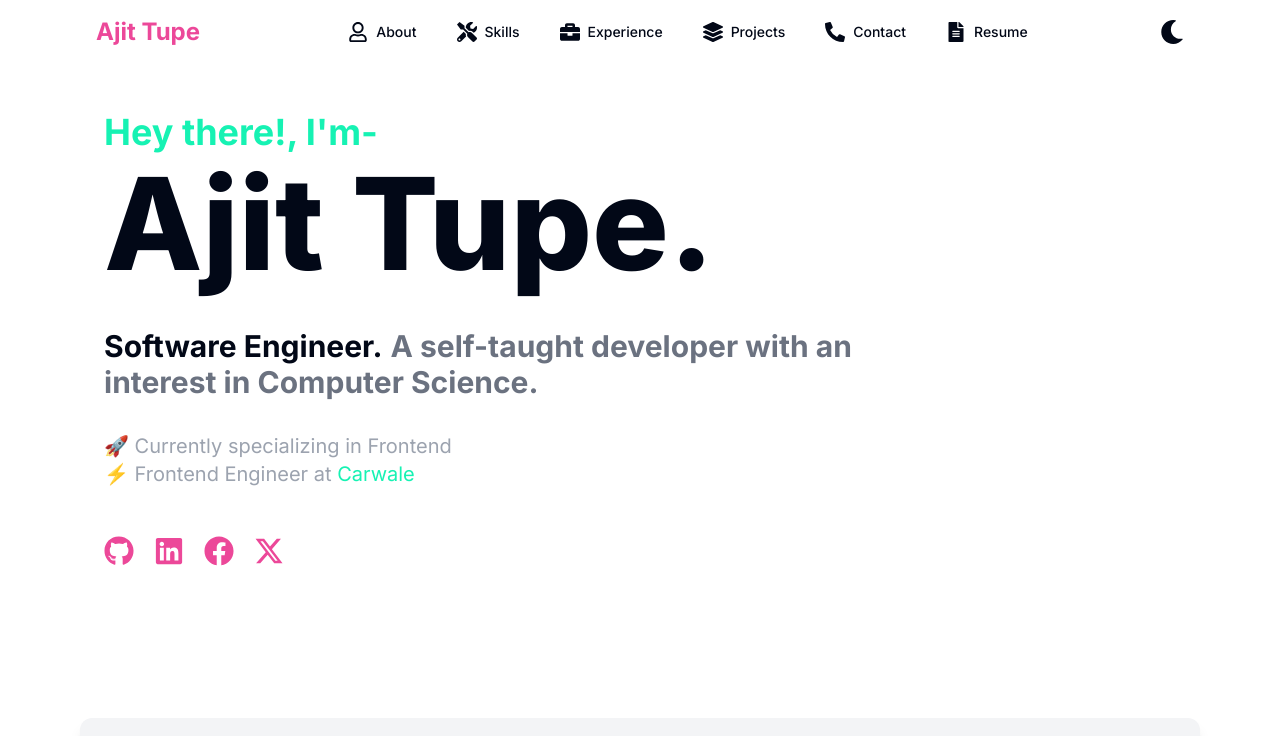
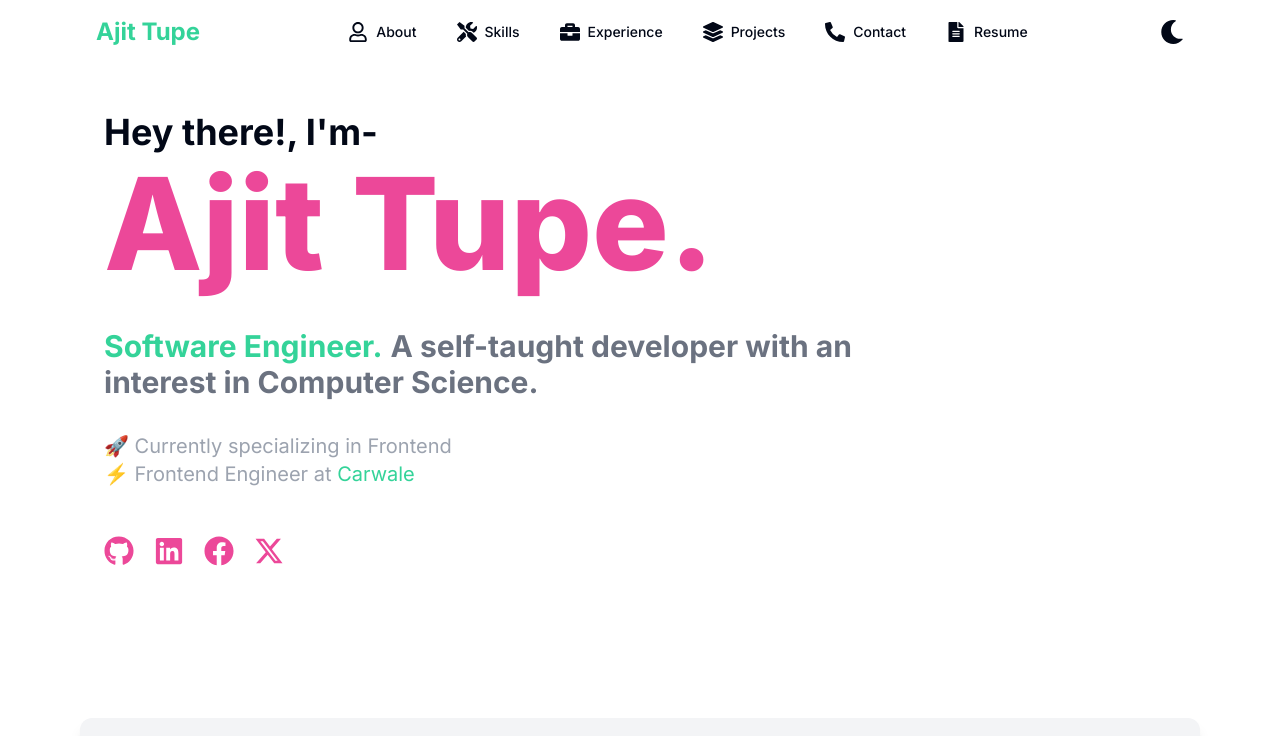
Before and after one commit to ajittupe2548/ajit-tupe-portfolio, a Next.js app: page / in a window 1280 px wide. Shown: the top 736 px of the page. Built offline with nearby package versions, Linux system fonts and the light colour scheme.

Commit message:
Updated: Colors

```diff
--- a/src/components/Introduction.tsx
+++ b/src/components/Introduction.tsx
@@ -10,16 +10,16 @@ const AboutMe: React.FC = () => {
                 <div className='flex flex-col sm:flex-row items-center sm:items-start space-y-4 sm:space-y-0 sm:space-x-6'>
                     <div className='flex-1 text-left'>
                         <div className='text-4xl font-bold'>
-                            <span className='text-[#16f2b3]'>
-                                Hey there!, I'm-
-                            </span>
+                            <span className=''>Hey there!, I'm-</span>
                             <br />
-                            <h1 className='text-8xl md:text-9xl font-extrabold mt-2 block text-center sm:text-left'>
+                            <h1 className='text-8xl md:text-9xl font-extrabold mt-2 block text-center sm:text-left text-pink-500'>
                                 Ajit Tupe.
                             </h1>
                             <br />
                             <p className='text-xl sm:text-3xl'>
-                                Software Engineer.
+                                <span className='text-emerald-400'>
+                                    Software Engineer.
+                                </span>
                                 <span className='text-gray-500 ml-2'>
                                     A self-taught developer with an <br />{' '}
                                     interest in Computer Science.
@@ -31,7 +31,7 @@ const AboutMe: React.FC = () => {
                                 <Link
                                     href='https://www.carwale.com/'
                                     target='_blank'
-                                    className='text-[#16f2b3]'
+                                    className='text-emerald-400'
                                 >
                                     Carwale
                                 </Link>
--- a/src/components/Navbar.tsx
+++ b/src/components/Navbar.tsx
@@ -38,7 +38,7 @@ const Navbar = () => {
                 <div className='flex items-center justify-between h-16'>
                     <div className='flex items-center'>
                         <Link href='/' className='text-2xl font-bold'>
-                            <span className=' text-pink-500'>Ajit Tupe</span>
+                            <span className=' text-emerald-400'>Ajit Tupe</span>
                         </Link>
                     </div>
                     <div className='hidden md:block'>
```
